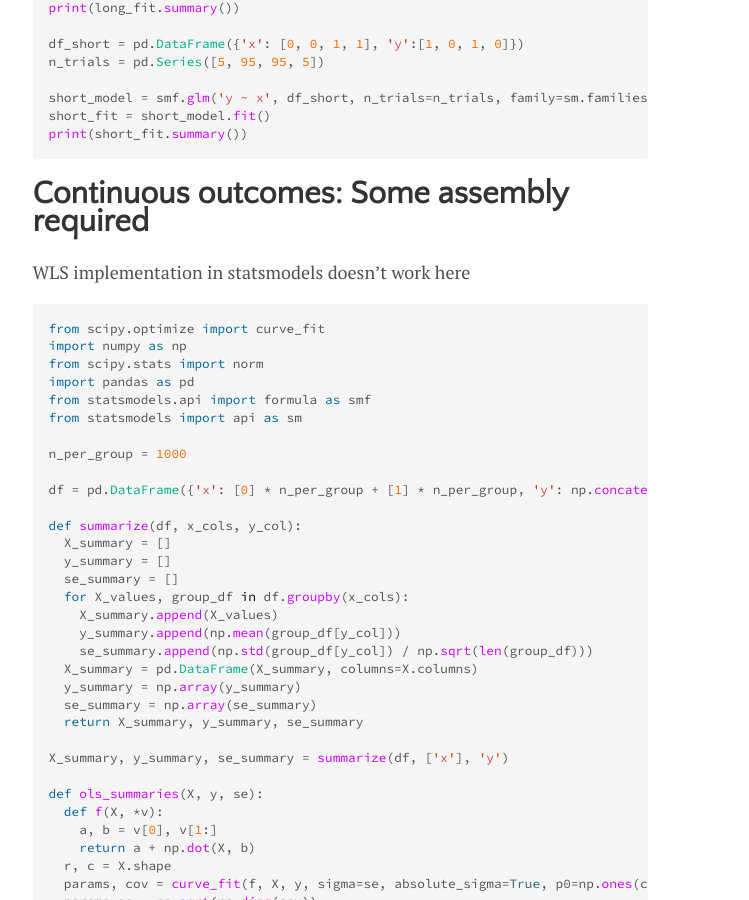
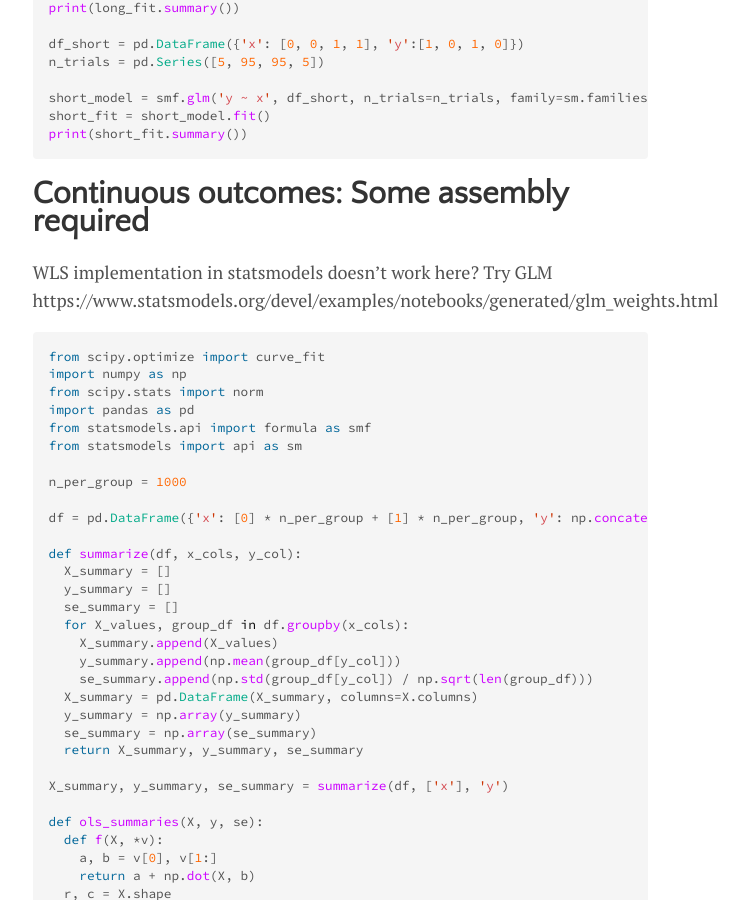
Before and after one commit to lmc2179/lmc2179.github.io, a Jekyll site: the page built from drafts/sufficient_statistics.md, in a window 1280 px wide and 900 px high, scrolled down 1355 px. Shown: the whole window, without its empty margins (300-1049 px from the left). Built offline with Jekyll 4.4.1, drawn with Linux system fonts in a browser that asks for light colours; formulas are drawn with MathJax 3.

Commit message:
Update sufficient_statistics.md

````diff
--- a/drafts/sufficient_statistics.md
+++ b/drafts/sufficient_statistics.md
@@ -48,7 +48,7 @@ print(short_fit.summary())
 
 # Continuous outcomes: Some assembly required
 
-WLS implementation in statsmodels doesn't work here
+WLS implementation in statsmodels doesn't work here? Try GLM https://www.statsmodels.org/devel/examples/notebooks/generated/glm_weights.html
 
 ```python
 from scipy.optimize import curve_fit
````
